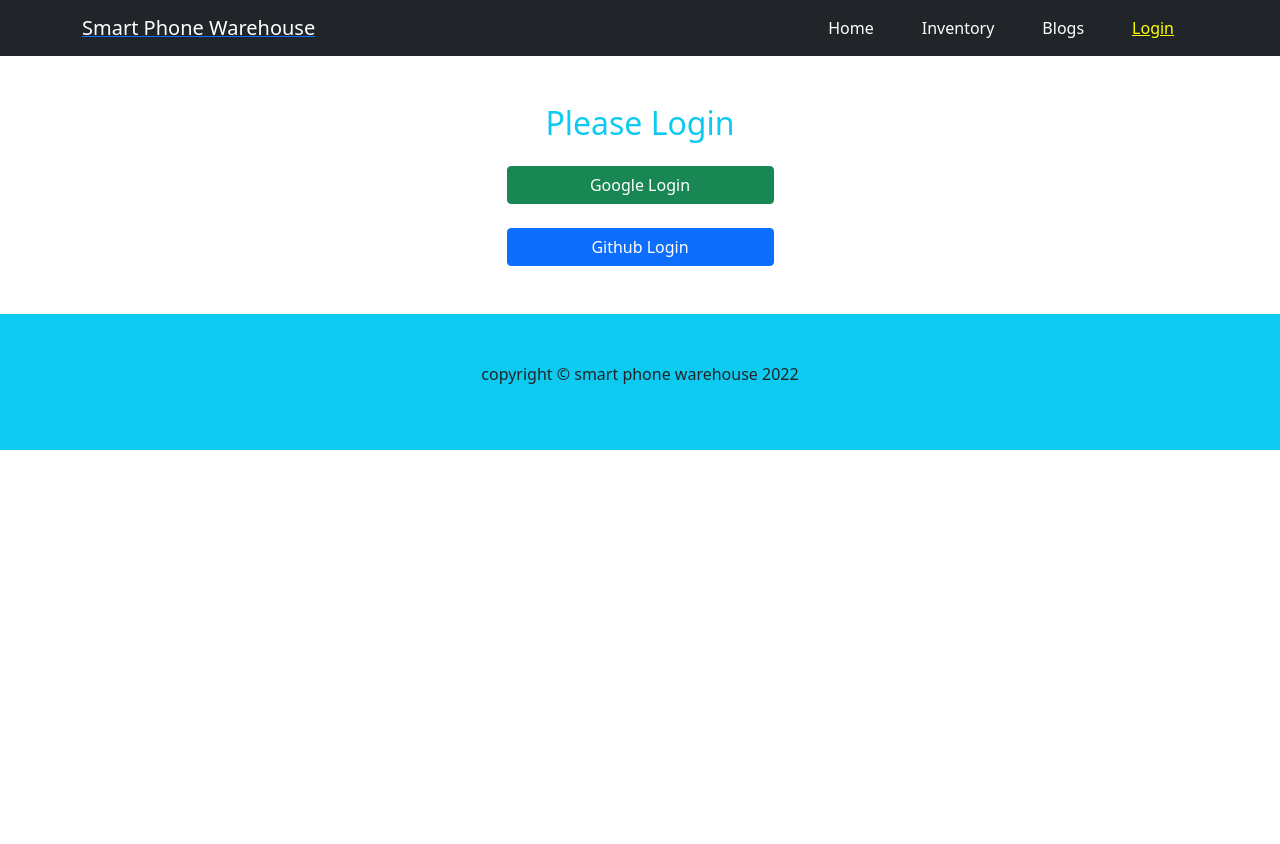
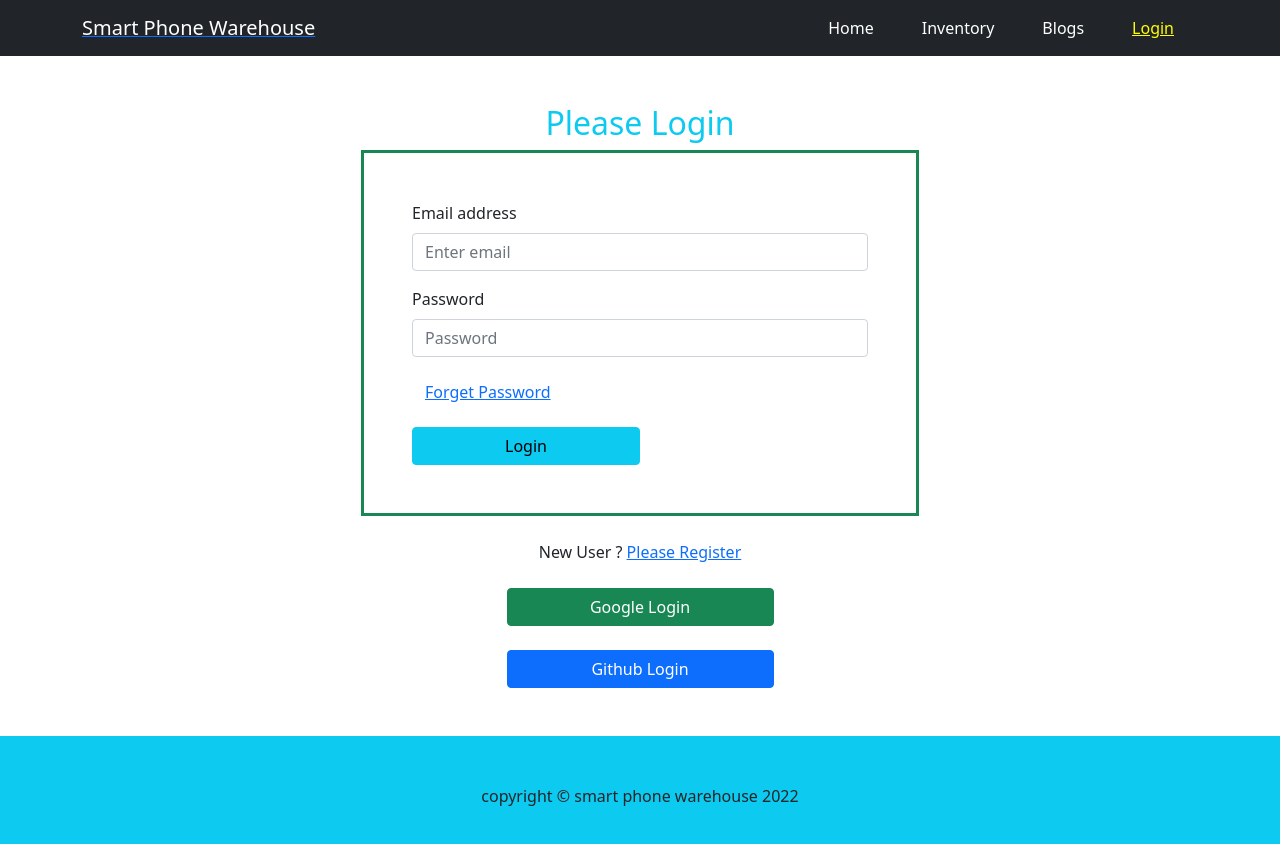
Before and after one commit to rashidul191/smartphone-warehouse-client-side, a React (Create React App) app: page /login in a window 1280 px wide. Shown: the top 844 px of the page. Before the commit the page ends 800 px from the top, so only its background shows below. Built offline with nearby package versions, Linux system fonts and the light colour scheme; no server answers.

Commit message:
create forget password btn

```diff
--- a/src/App.js
+++ b/src/App.js
@@ -7,6 +7,7 @@ import NotFound from "./Shared/NotFound/NotFound";
 import Inventory from "./Pages/Home/Inventory/Inventory";
 import Login from "./Pages/Login/Login/Login";
 import RequireAuth from "./Pages/Login/RequireAuth/RequireAuth";
+import Register from "./Pages/Login/Register/Register";
 
 function App() {
   return (
@@ -25,6 +26,7 @@ function App() {
         ></Route>
 
         <Route path="/login" element={<Login></Login>}></Route>
+        <Route path="/register" element={<Register></Register>}></Route>
 
         <Route path="*" element={<NotFound></NotFound>}></Route>
       </Routes>
--- a/src/Pages/Login/Login/Login.js
+++ b/src/Pages/Login/Login/Login.js
@@ -1,10 +1,37 @@
 import React from "react";
+import { Button, Form } from "react-bootstrap";
+import { Link } from "react-router-dom";
 import SocialLogin from "../SocialLogin/SocialLogin";
 
 const Login = () => {
   return (
     <div className="container my-5">
       <h2 className="text-center text-info">Please Login</h2>
+      <Form className="w-50 mx-auto border border-3 border-success p-5">
+        <Form.Group className="mb-3" controlId="formBasicEmail">
+          <Form.Label>Email address</Form.Label>
+          <Form.Control type="email" placeholder="Enter email" />
+        </Form.Group>
+
+        <Form.Group className="mb-3" controlId="formBasicPassword">
+          <Form.Label>Password</Form.Label>
+          <Form.Control type="password" placeholder="Password" />
+        </Form.Group>
+        {/*
+        <Form.Group className="mb-3" controlId="formBasicCheckbox">
+          <Form.Check type="checkbox" label="Check me out" />
+        </Form.Group> */}
+        <button className="btn btn-link mb-3">Forget Password</button>
+        <br />
+
+        <Button className="w-50" variant="info" type="submit">
+          Login
+        </Button>
+      </Form>
+
+      <p className="text-center mt-4">
+        New User ? <Link to="/register">Please Register</Link>
+      </p>
 
       <SocialLogin></SocialLogin>
     </div>
--- a/src/Pages/Login/Register/Register.js
+++ b/src/Pages/Login/Register/Register.js
@@ -1,13 +1,14 @@
-import React from 'react';
-import SocialLogin from '../SocialLogin/SocialLogin';
+import React from "react";
+import SocialLogin from "../SocialLogin/SocialLogin";
 
 const Register = () => {
-    return (
-        <div>
-            <h2>Register</h2>
-            <SocialLogin></SocialLogin>
-        </div>
-    );
+  return (
+    <div className="container my-sm-5">
+      <h2 className="text-center text-info">Create a New Account</h2>
+
+      <SocialLogin></SocialLogin>
+    </div>
+  );
 };
 
 export default Register;
```
